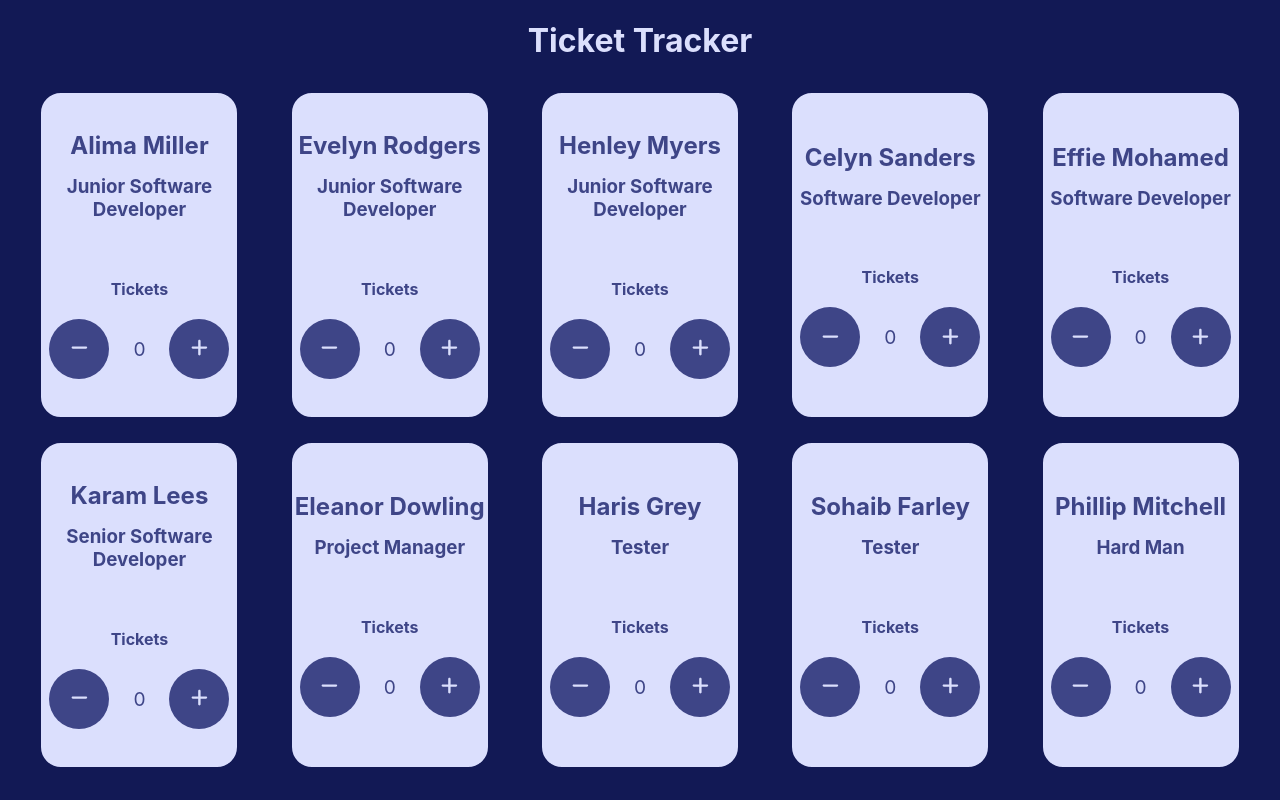
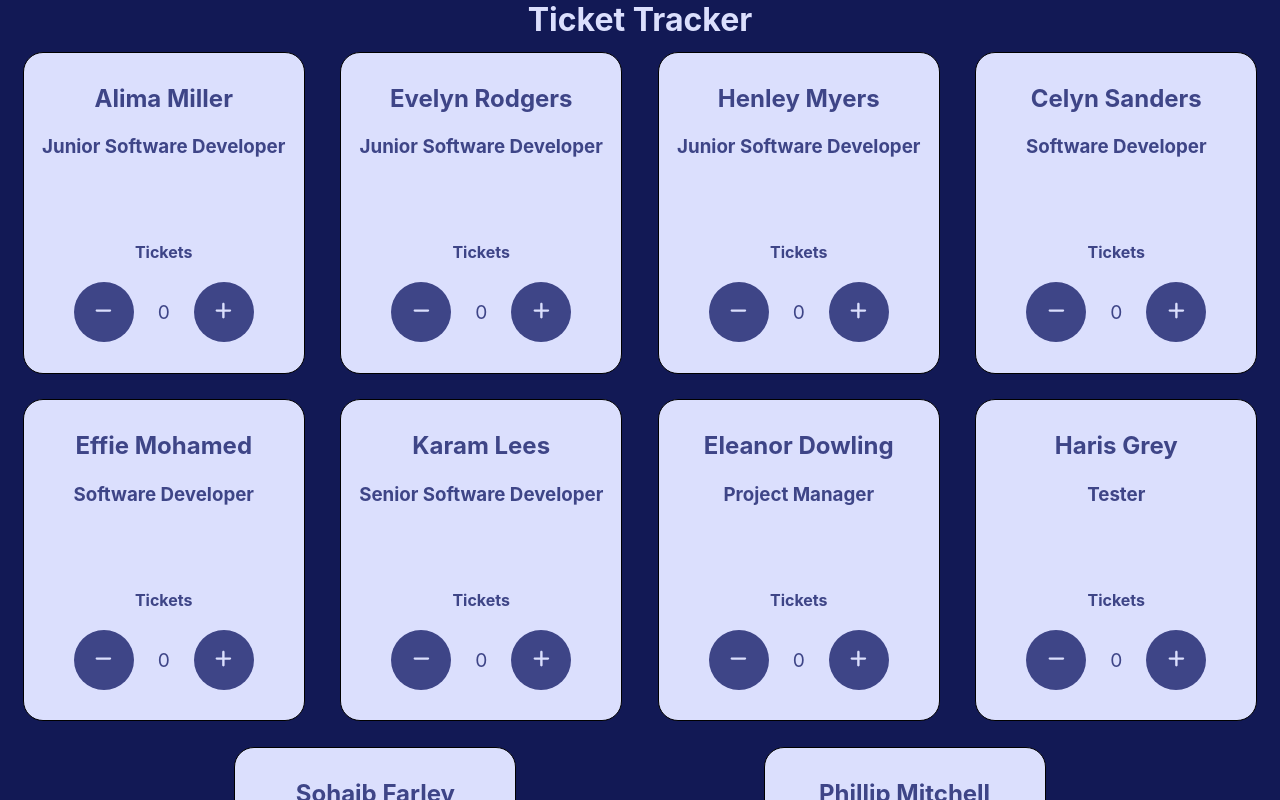
Before and after one commit to HPTR/ticket-tracker, a React (Create React App) app: page / in a window 1280 px wide. Shown: the top 800 px of the page. Built offline with nearby package versions, Linux system fonts and the light colour scheme.

Commit message:
Update tracker styling

```diff
--- a/src/components/Tracker/Tracker.scss
+++ b/src/components/Tracker/Tracker.scss
@@ -3,15 +3,15 @@
 .tracker {
     display: flex;
     justify-content: center;
+    flex-wrap: wrap;
     align-items: center;
     flex-direction: column;
     border: 1px solid black;
-    width: 15%;
+    width: 280px;
     height: 40vh;
     margin: 1%;
     background-color: $color-lightblue;
     color: $color-blue;
-    border: 2px solid $color-lightblue;
     border-radius: 20px;
     transition: 1s;
     text-align: center;
```
